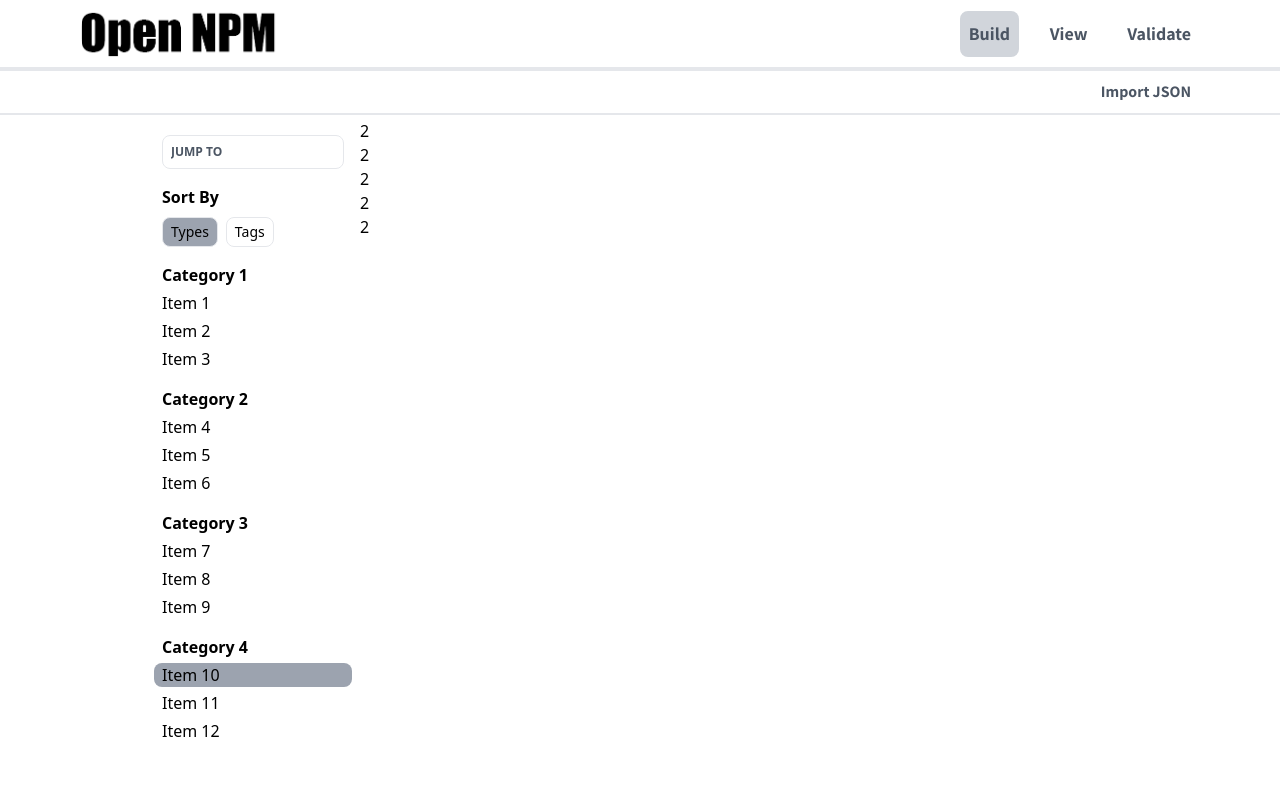
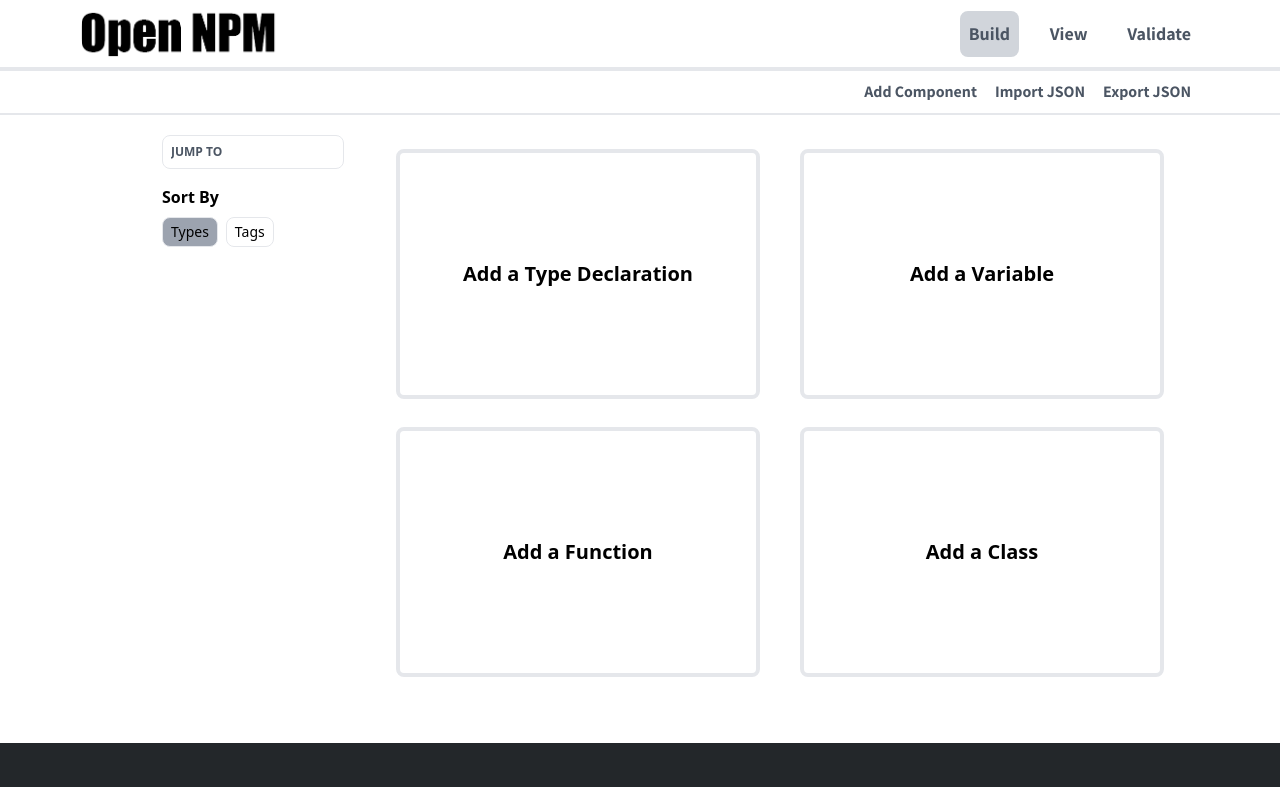
Before and after one commit to Zantron2000/open-npm, an Angular app: page /build in a window 1280 px wide. Shown: the top 787 px of the page. Built offline with nearby package versions, Linux system fonts and the light colour scheme.

Commit message:
Added type declarations and a starter page

```diff
--- a/src/app/builder/builder.component.html
+++ b/src/app/builder/builder.component.html
@@ -1,15 +1,23 @@
 <div class="min-h-[80vh] flex flex-col items-center mb-8">
-    <div class="flex justify-center w-full border-b-2 grow-1 shrink-1">
+    <div class="flex justify-center w-full border-b-2 grow-0 shrink basis-[auto]">
         <div class="w-9/10 px-4 py-1 max-w-[1796px] flex justify-end items-center">
+            <button
+                class="border border-black/0 rounded-full hover:border-gray-400 active:bg-white active:border-black active:shadow-[0_0_0_3px] active:shadow-[#0057da40]">
+                <p class="text-gray-600 px-2 py-1 font-['Assistant'] text-md font-bold">Add Component</p>
+            </button>
             <button
                 class="border border-black/0 rounded-full hover:border-gray-400 active:bg-white active:border-black active:shadow-[0_0_0_3px] active:shadow-[#0057da40]">
                 <p class="text-gray-600 px-2 py-1 font-['Assistant'] text-md font-bold">Import JSON</p>
             </button>
+            <button
+                class="border border-black/0 rounded-full hover:border-gray-400 active:bg-white active:border-black active:shadow-[0_0_0_3px] active:shadow-[#0057da40]">
+                <p class="text-gray-600 px-2 py-1 font-['Assistant'] text-md font-bold">Export JSON</p>
+            </button>
         </div>
     </div>
-    <div class="flex h-full w-9/10 px-4 py-1 max-w-[1796px] relative">
-        <div class="w-1/4 h-[90%] max-h-[80vh] flex justify-end overflow-y-scroll sticky top-0 px-2">
-            <div class="h-[20%] flex flex-col py-4 space-y-4 w-3/4">
+    <div class="flex h-full w-9/10 px-4 py-1 max-w-[1796px] relative grow shrink basis-[auto] items-stretch">
+        <div class="w-1/4 max-h-[80vh] flex justify-end overflow-y-auto sticky top-0 px-2">
+            <div class="h-full flex flex-col py-4 space-y-4 w-3/4">
                 <div class="space-y-4 px-2">
                     <div>
                         <input type="search" placeholder="JUMP TO"
@@ -45,13 +53,32 @@
                 </div>
             </div>
         </div>
-        <div class="w-3/4 h-[90%]">
-            <p>2</p>
-
-            <p>2</p>
-            <p>2</p>
-            <p>2</p>
-            <p>2</p>
-
+        <div class="w-3/4">
+            <div class="p-4 h-full flex flex-row flex-wrap">
+                <div class="basis-1/2 flex justify-center items-center">
+                    <button
+                        class="flex justify-center items-center w-[90%] h-[90%] border-4 duration-100 ease-in hover:border-[#009933] rounded-lg text-xl font-bold hover:text-[#009933]">
+                        Add a Type Declaration
+                    </button>
+                </div>
+                <div class="basis-1/2 flex justify-center items-center">
+                    <button
+                        class="flex justify-center items-center w-[90%] h-[90%] border-4 duration-100 ease-in hover:border-[#009933] rounded-lg text-xl font-bold hover:text-[#009933]">
+                        Add a Variable
+                    </button>
+                </div>
+                <div class="basis-1/2 flex justify-center items-center">
+                    <button
+                        class="flex justify-center items-center w-[90%] h-[90%] border-4 duration-100 ease-in hover:border-[#009933] rounded-lg text-xl font-bold hover:text-[#009933]">
+                        Add a Function
+                    </button>
+                </div>
+                <div class="basis-1/2 flex justify-center items-center">
+                    <button
+                        class="flex justify-center items-center w-[90%] h-[90%] border-4 duration-100 ease-in hover:border-[#009933] rounded-lg text-xl font-bold hover:text-[#009933]">
+                        Add a Class
+                    </button>
+                </div>
+            </div>
         </div>
     </div>
--- a/src/app/builder/builder.component.ts
+++ b/src/app/builder/builder.component.ts
@@ -1,5 +1,18 @@
 import { CommonModule } from '@angular/common';
 import { Component } from '@angular/core';
+
+type Category = {
+  name: string;
+  items: {
+    name: string;
+    editting: boolean;
+  }[];
+};
+
+type SortMethod = {
+  name: string;
+  active: boolean;
+};
 
 @Component({
   selector: 'app-builder',
@@ -9,41 +22,9 @@ import { Component } from '@angular/core';
   styleUrl: './builder.component.css'
 })
 export class BuilderComponent {
-  categories = [
-    {
-      name: 'Category 1',
-      items: [
-        { name: 'Item 1' },
-        { name: 'Item 2' },
-        { name: 'Item 3' },
-      ]
-    },
-    {
-      name: 'Category 2',
-      items: [
-        { name: 'Item 4' },
-        { name: 'Item 5' },
-        { name: 'Item 6' },
-      ]
-    },
-    {
-      name: 'Category 3',
-      items: [
-        { name: 'Item 7' },
-        { name: 'Item 8' },
-        { name: 'Item 9' },
-      ]
-    },
-    {
-      name: 'Category 4',
-      items: [
-        { name: 'Item 10', editting: true },
-        { name: 'Item 11' },
-        { name: 'Item 12' },
-      ]
-    }
-  ];
-  sortMethods = [
+  categories: Category[] = [];
+
+  sortMethods: SortMethod[] = [
     { name: 'Types', active: true },
     { name: 'Tags', active: false },
   ];
```
